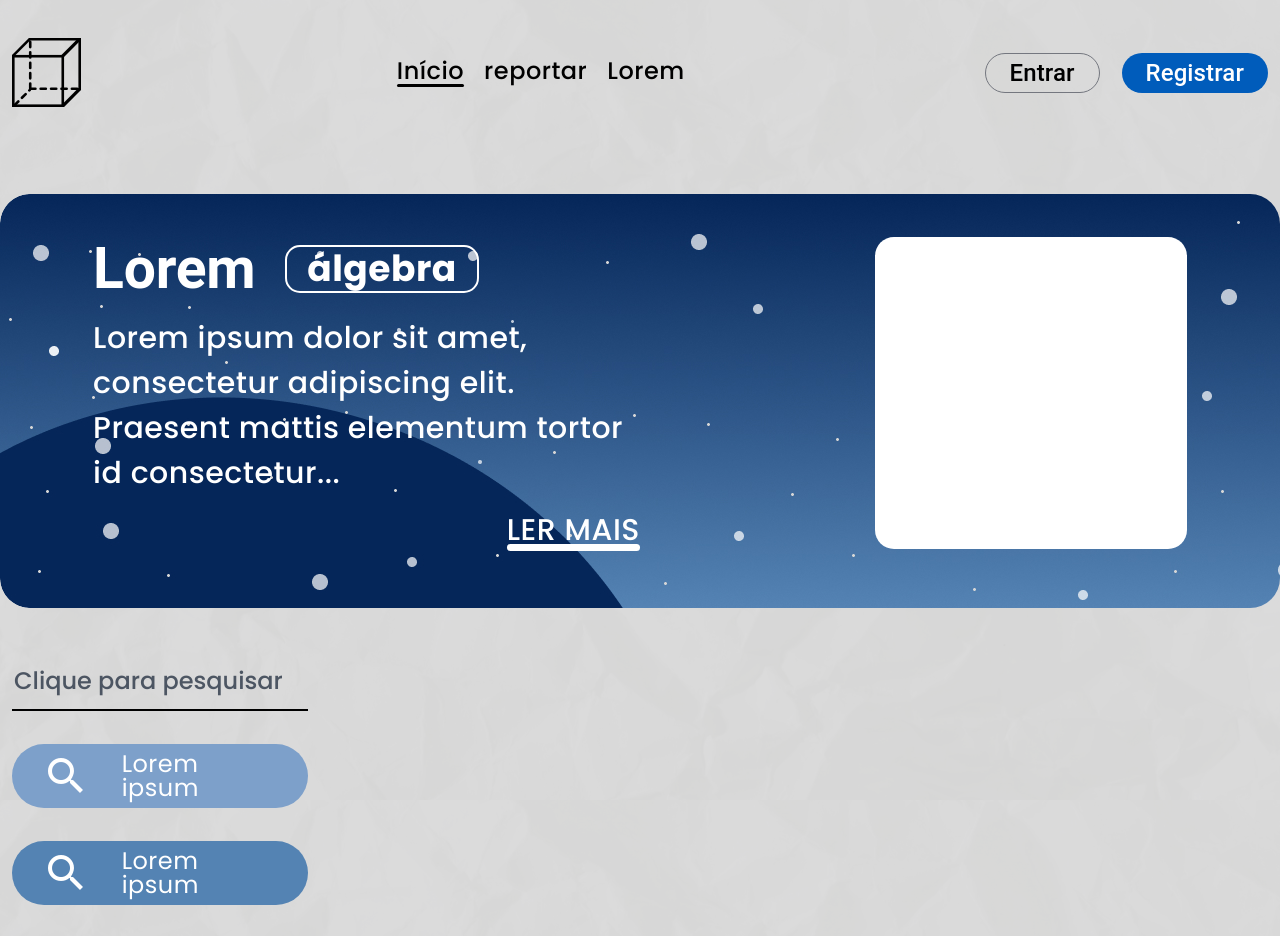
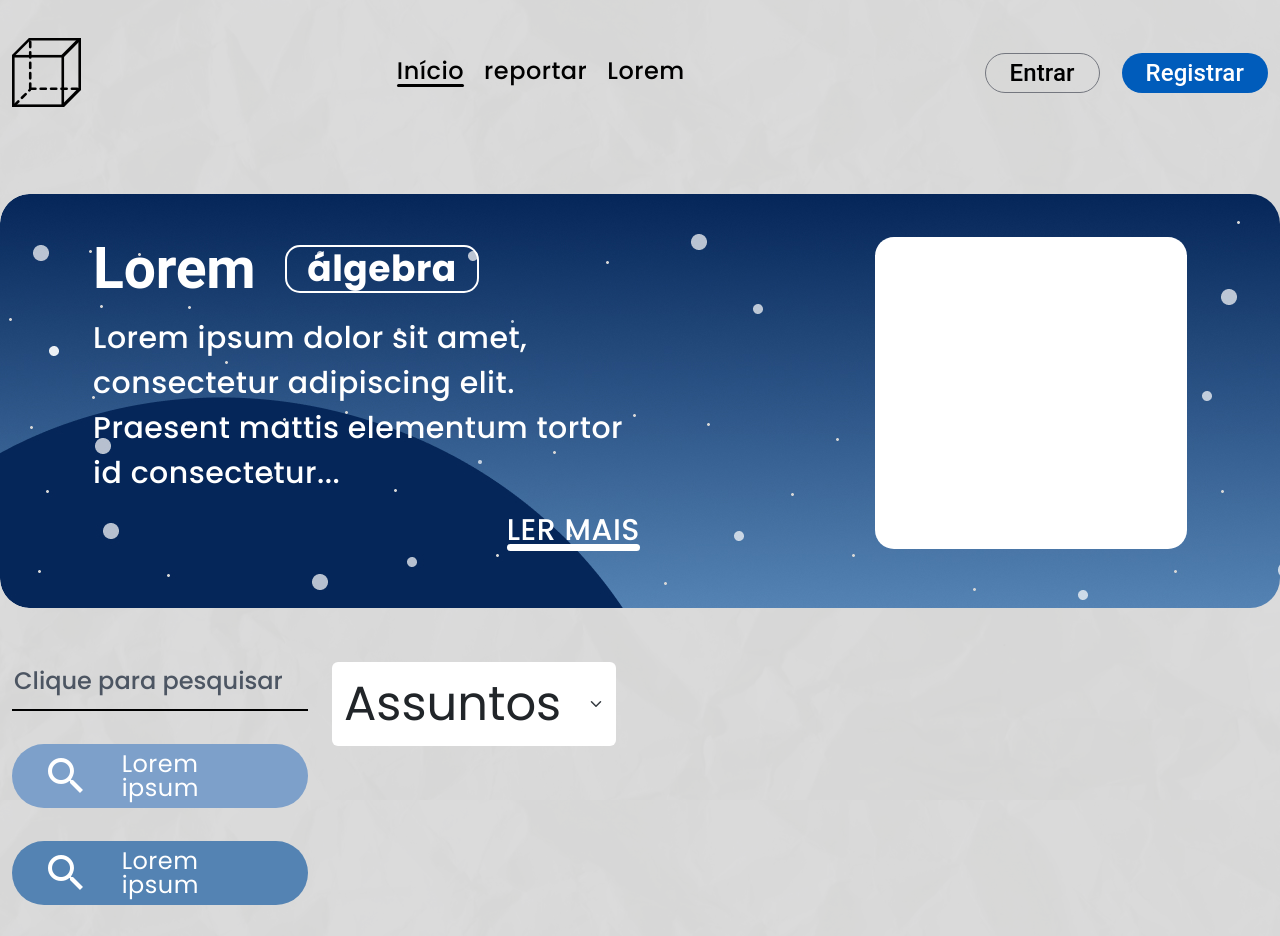
Before and after one commit to isaque-dantas/matemates.client, an Angular app: page / in a window 1280 px wide. Shown: the top 936 px of the page. Built offline with nearby package versions, Linux system fonts and the light colour scheme.

Commit message:
feat: dashboard complications

```diff
--- a/src/app/components/pages/dashboard/dashboard.component.css
+++ b/src/app/components/pages/dashboard/dashboard.component.css
@@ -66,8 +66,11 @@ section {
   border-radius: 19px;
 }
 
+.bottom-content {
+  margin-top: 54px;
+}
+
 .left2 {
-  margin-top: 54px;
   gap: 33px;
 }
 
@@ -108,3 +111,9 @@ section {
 }
 
 #color-3 {background-color: var(--page-color-2)}
+
+.form-select{
+  border: none;
+  width: 284px;
+  font-size: 48px;
+}
--- a/src/app/components/pages/dashboard/dashboard.component.html
+++ b/src/app/components/pages/dashboard/dashboard.component.html
@@ -13,9 +13,7 @@
           </div>
         </div>
         <div class="right">
-          <div class="placeholder">
-
-          </div>
+          <div class="placeholder"></div>
         </div>
       </div>
     </div>
@@ -39,5 +37,13 @@
         <p class="fs-4 m-0">Lorem ipsum</p>
       </div>
     </div>
+    <div class="right2 col">
+      <select class="form-select" aria-label="Default select example">
+        <option value="" disabled selected hidden>Assuntos</option>
+        <option value="1">Lorem</option>
+        <option value="2">Lorem2</option>
+        <option value="3">Lorem3</option>
+      </select>
+    </div>
   </div>
 </section>
--- a/src/app/components/pages/dashboard/dashboard.component.ts
+++ b/src/app/components/pages/dashboard/dashboard.component.ts
@@ -1,13 +1,19 @@
-import { Component } from '@angular/core';
+import {Component, signal} from '@angular/core';
 import {MatFormField, MatLabel} from "@angular/material/form-field";
 import {MatInputModule} from "@angular/material/input";
 import {MatIcon} from "@angular/material/icon";
+import {
+  MatAccordion, MatExpansionModule,
+  MatExpansionPanel,
+  MatExpansionPanelHeader,
+  MatExpansionPanelTitle
+} from "@angular/material/expansion";
 
 @Component({
   selector: 'app-dashboard',
   standalone: true,
   imports: [
-     MatIcon
+    MatIcon
   ],
   templateUrl: './dashboard.component.html',
   styleUrl: './dashboard.component.css'
```
